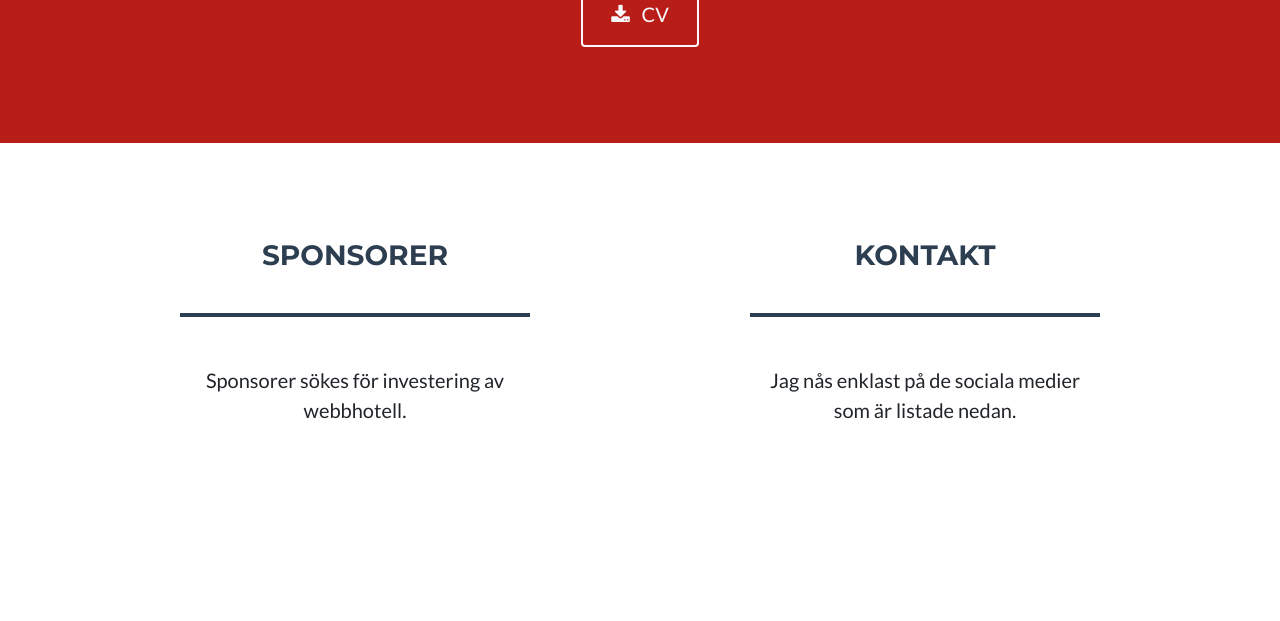
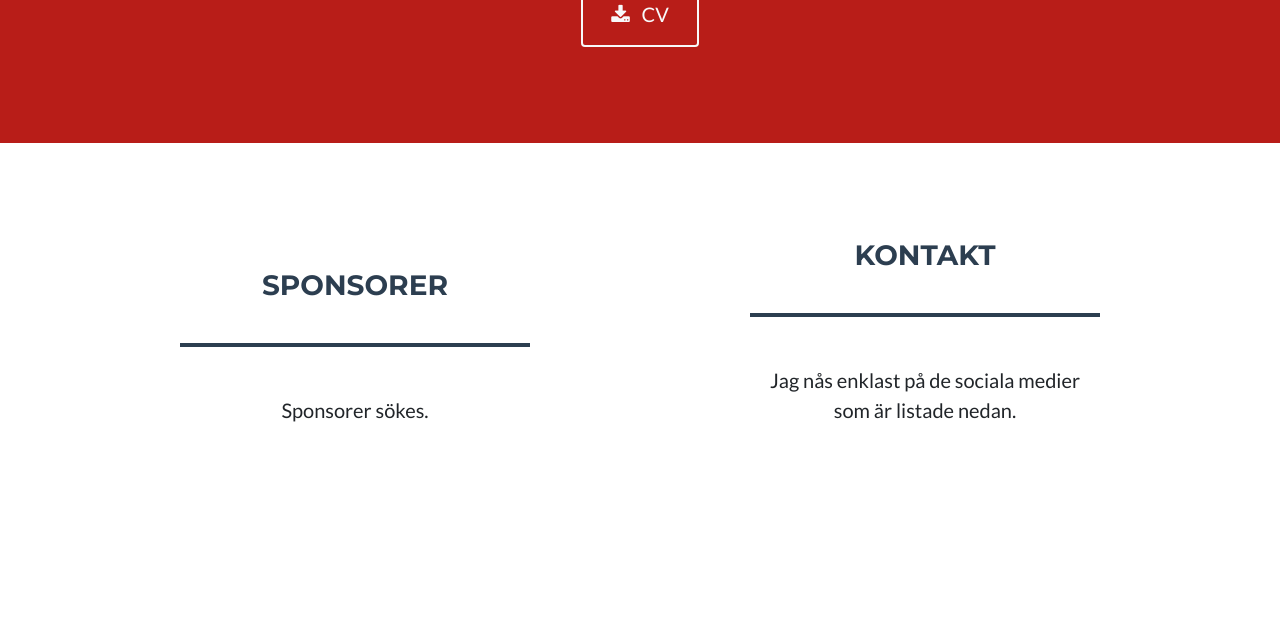
Before and after one commit to FredrikWallstrom/aboutmeapp, a Flask app: page / in a window 1280 px wide. Shown: the part 3130-3751 px from the top of the page. Run offline with Flask 2, Linux system fonts and the light colour scheme; some libraries are stand-ins or nearby versions.

Commit message:
Updated sponsor section

```diff
--- a/src/templates/index.html
+++ b/src/templates/index.html
@@ -151,7 +151,7 @@
           <div class="col-md-4">
             <h3 class="text-center text-uppercase text-secondary mb-0">Sponsorer</h3>
             <hr class="dark mb-5">
-            <p class="lead mb-0">Sponsorer sökes för investering av webbhotell.</p>
+            <p class="lead mb-0">Sponsorer sökes.</p>
           </div>
 
           <div class="col-md-4">
```
